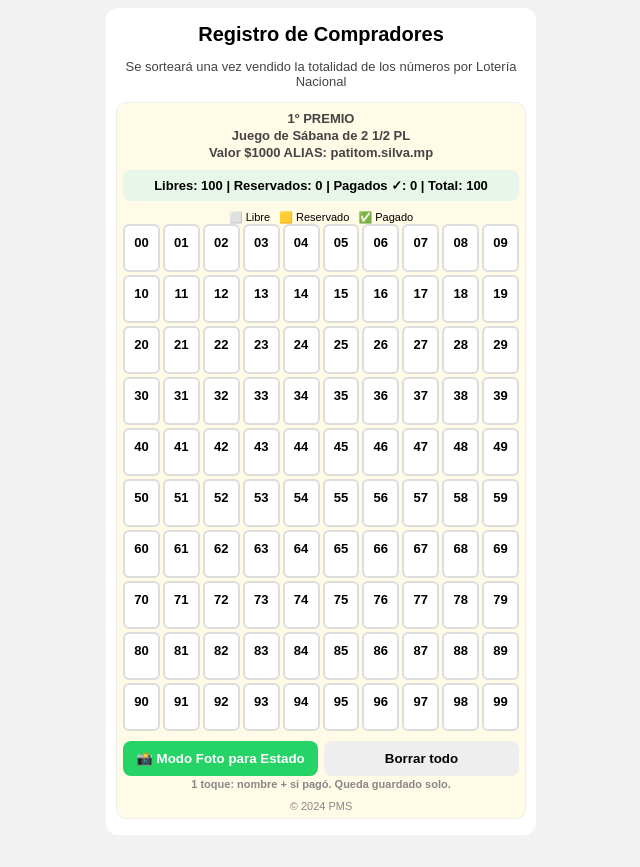
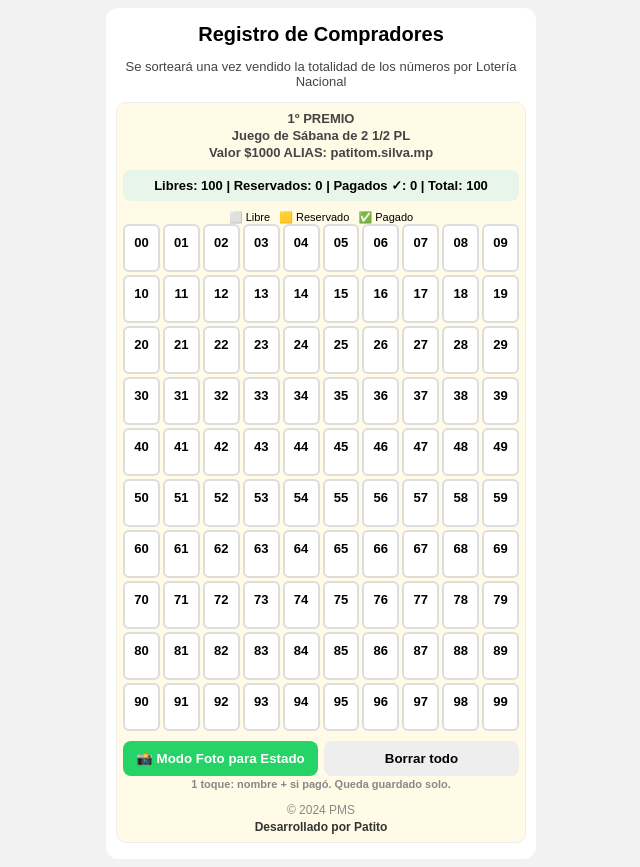
Before and after one commit to PatriciaMSilvaAcuna/NicoAcampa, a plain HTML site: page index.html in a window 1280 px wide. Shown: the whole page, without its empty margins (319-959 px from the left). Before the commit the page ends 843 px from the top, so only its background shows below. Drawn offline with Linux system fonts and the light colour scheme.

Commit message:
Update index.html

```diff
--- a/index.html
+++ b/index.html
@@ -51,7 +51,10 @@ footer{text-align:center;font-size:11px;color:#888;margin-top:10px}
 <button class="btn-borrar" onclick="limpiar()">Borrar todo</button>
 </div>
 <p class="hint" style="font-size:11px;color:#888">1 toque: nombre + si pagó. Queda guardado solo.</p>
-<footer>© 2024 PMS</footer>
+<footer style="text-align:center;font-size:12px;color:#888;margin-top:12px;line-height:1.4">
+  © 2024 PMS<br>
+  <b style="color:#333">Desarrollado por Patito</b>
+</footer>
 </div>
 <script>
 let datos = JSON.parse(localStorage.getItem('nicoAcampa_v3')||'{}');
```
